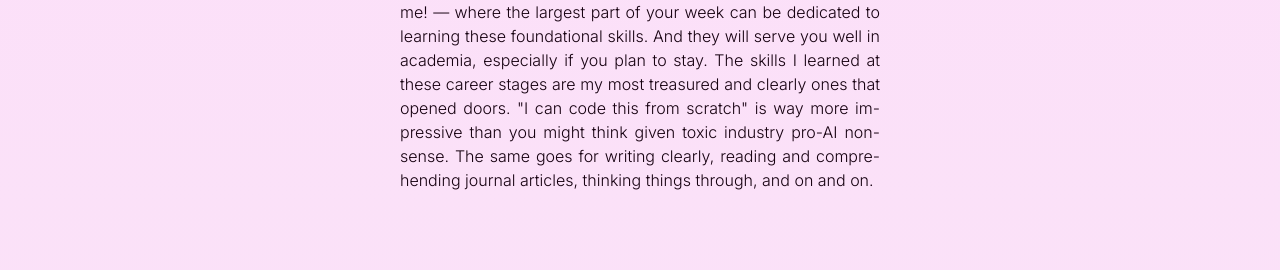
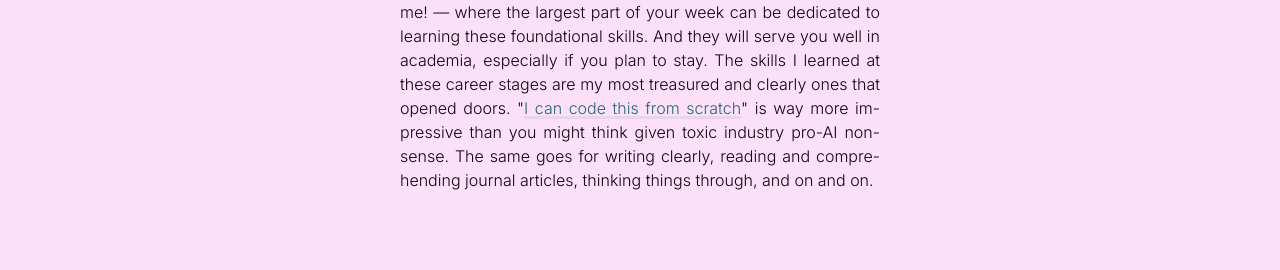
Before and after one commit to oliviaguest/oliviaguest.github.io, a Jekyll site: the page built from _posts/2026-03-07-cheating.html, in a window 1280 px wide and 1400 px high, scrolled down 3263 px. Shown: the part 159-429 px from the top of the window. Built offline with Jekyll 4.4.1, drawn with Linux system fonts in a browser that asks for light colours; nearby versions of some CDN libraries; some web fonts are replaced; library files that are not in the unit come from our copies; a style sheet for code colours, icons or effects is not loaded; some of the changed text lies outside the part shown.

Commit message:
dark mode

```diff
--- a/_posts/2026-03-07-cheating.html
+++ b/_posts/2026-03-07-cheating.html
@@ -76,7 +76,7 @@
         <p>If you are in your late teens or early twenties and/or in an undergraduate degree programme this might be one of, if not the only, time in your life you will have no other major responsibilities <i>other than</i> to learn these intellectual skills.
         If you are in a full-time PhD, this is possibly the only time in your career — trust me! — where the largest part of your week can be dedicated to learning these foundational skills. And they will serve you well in academia, especially if you plan to stay.
         The skills I learned at these career stages are my most treasured and clearly ones that opened doors.
-        "I can code this from scratch" is way more impressive than you might think given toxic industry pro-AI nonsense. The same goes for writing clearly, reading and comprehending journal articles, thinking things through, and on and on.
+        "<a href="https://doi.org/10.5117/TVGN2024.2-3.007.GUES">I can code this from scratch</a>" is way more impressive than you might think given toxic industry pro-AI nonsense. The same goes for writing clearly, reading and comprehending journal articles, thinking things through, and on and on.
         </p>
     </div>
 </div>
@@ -134,15 +134,17 @@
 
         {% assign article = site.data.publications | where:"title","Critical Artificial Intelligence Literacy for Psychologists" %}
         {% include publications.html publications=article %}
+
         {% assign article = site.data.publications | where:"title","Critical AI Literacy: Beyond hegemonic perspectives on sustainability" %}
         {% include publications.html publications=article %}
 
         {% assign article = site.data.publications | where:"title","What Does 'Human-Centred AI' Mean?" %}
         {% include publications.html publications=article %}
 
+        {% assign article = site.data.publications | where:"title","Towards Critical Artificial Intelligence Literacies" %}
+        {% include publications.html publications=article %}
 
-
-        {% assign article = site.data.publications | where:"title","Towards Critical Artificial Intelligence Literacies" %}
+        {% assign article = site.data.publications | where:"title","Teaching coding inclusively: if this, then what?" %}
         {% include publications.html publications=article %}
 
         The banner image is from the <a href="http://resource.nlm.nih.gov/101445853">National Library of Medicine</a>: "Library staff guiding patrons in using online catalog terminals in the library's rotunda, ca. 1983."
--- a/css/ai.css
+++ b/css/ai.css
@@ -324,6 +324,10 @@
 
 
 
-img.preview{
+.light .preview {
 filter: hue-rotate(160deg) grayscale(0.5);
 }
+
+ .dark .preview {
+filter: hue-rotate(210deg) grayscale(0.5);
+}
--- a/pages/cognitive-science.html
+++ b/pages/cognitive-science.html
@@ -2,7 +2,7 @@
 layout: default
 title: Cognitive Science
 permalink: /cognitive-science/
-published: false
+published: true
 image: /images/cheating_banner.png
 css: cogsci
 description:
```
Also changed, not shown: css/before.css (+6 -1 lines), css/theory.css (+6 -1 lines).
